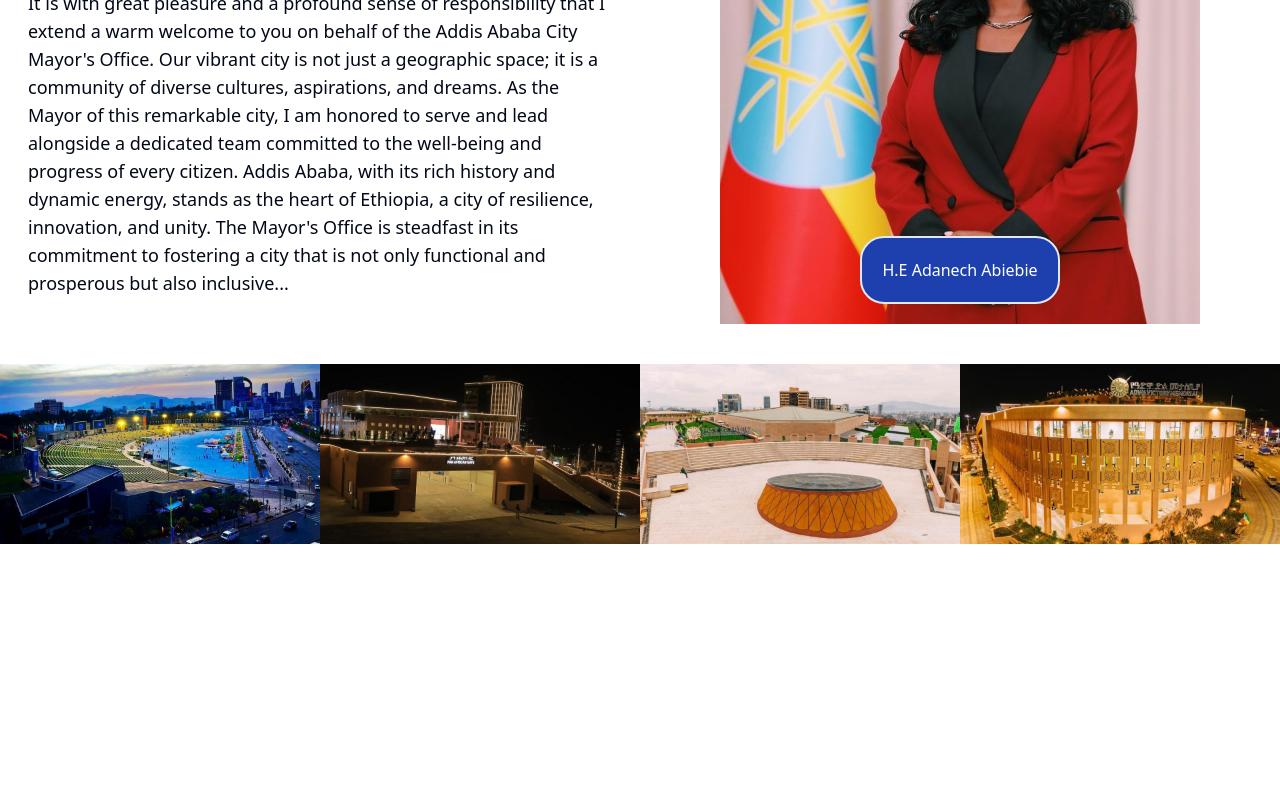
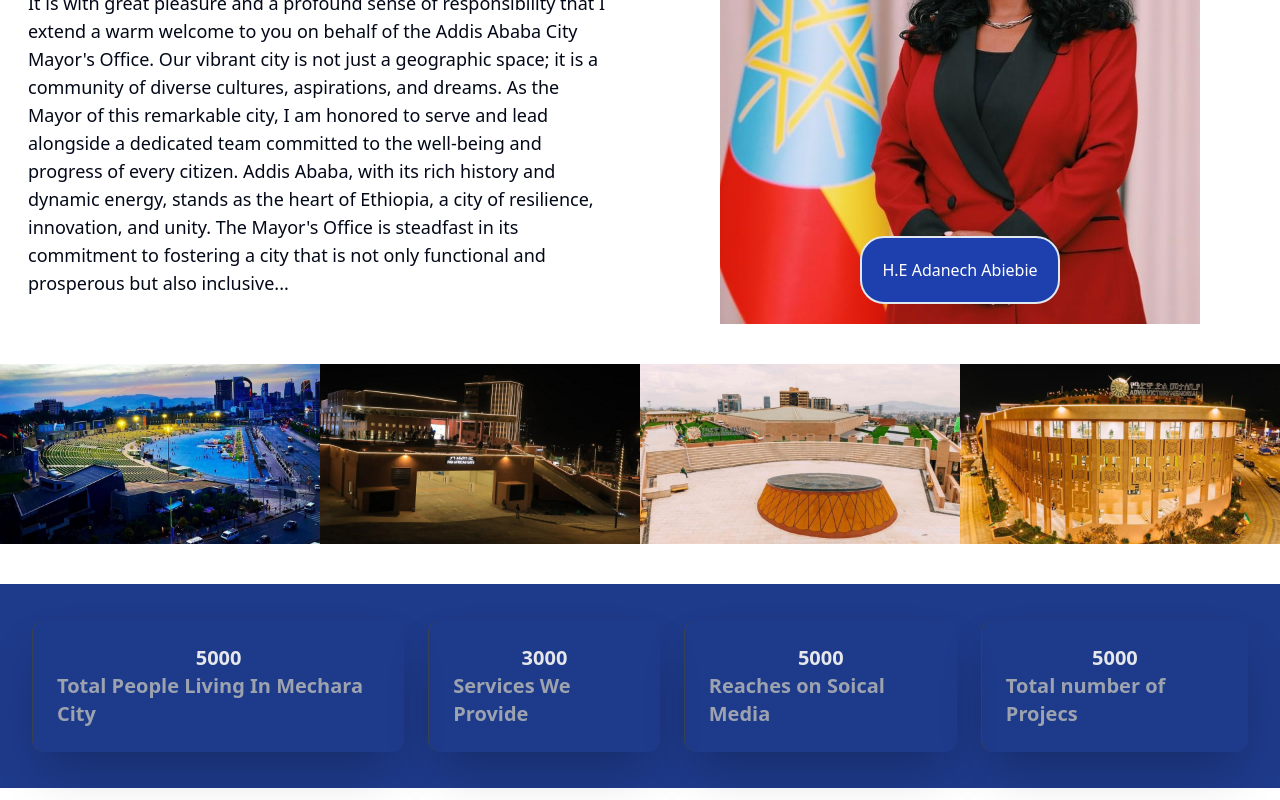
Before and after one commit to KidusThethird/mechara_project_2, a React (Vite) app: page / in a window 1280 px wide. Shown: the part 874-1674 px from the top of the page. Before the commit the page ends 1458 px from the top, so only its background shows below. Built offline with nearby package versions, Linux system fonts and the light colour scheme.

Commit message:
update: numbers section added

```diff
--- a/src/App.jsx
+++ b/src/App.jsx
@@ -2,6 +2,7 @@ import Navbar from "./common_components/navbar";
 import Hero from "./homepage_components/hero";
 import ImageList from "./homepage_components/image_list";
 import MayorInfo from "./homepage_components/mayor_info";
+import Numbers from "./homepage_components/numbers";
 
 function App() {
   return (
@@ -10,6 +11,7 @@ function App() {
       <Hero />
       <MayorInfo />
       <ImageList />
+      <Numbers />
     </div>
   );
 }
--- /dev/null
+++ b/src/homepage_components/numbers.jsx
@@ -0,0 +1,34 @@
+import React from "react";
+
+export default function Numbers() {
+  return (
+    <div>
+      <div className="bg-blue-900 w-full my-3">
+        <div className="flex justify-between px-5  text-gray-200 text-xl">
+          <div className="m-3 p-6 shadow-2xl border-l border-gray-700 rounded-xl  my-9">
+            <h1 className="text-center font-semibold">5000</h1>
+            <h1 className="text-gray-400 font-semibold">
+              Total People Living In Mechara City
+            </h1>
+          </div>
+          <div className="m-3 p-6 shadow-2xl border-l border-gray-700 rounded-xl  my-9">
+            <h1 className="text-center font-semibold">3000</h1>
+            <h1 className="text-gray-400 font-semibold">Services We Provide</h1>
+          </div>
+          <div className="m-3 p-6 shadow-2xl border-l border-gray-700 rounded-xl  my-9">
+            <h1 className="text-center font-semibold">5000</h1>
+            <h1 className="text-gray-400 font-semibold">
+              Reaches on Soical Media
+            </h1>
+          </div>
+          <div className="m-3 p-6 shadow-2xl border-l border-gray-700 rounded-xl  my-9">
+            <h1 className="text-center font-semibold">5000</h1>
+            <h1 className="text-gray-400 font-semibold">
+              Total number of Projecs
+            </h1>
+          </div>
+        </div>
+      </div>
+    </div>
+  );
+}
```
